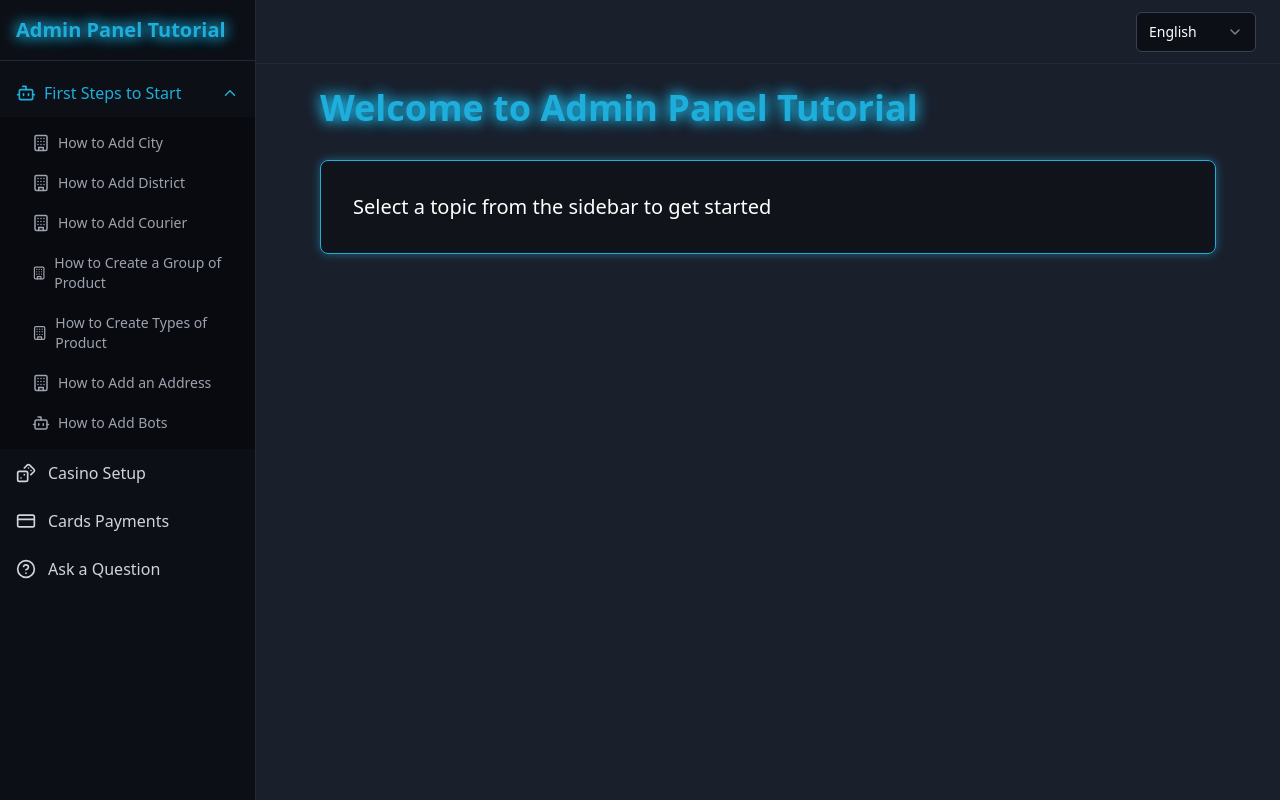
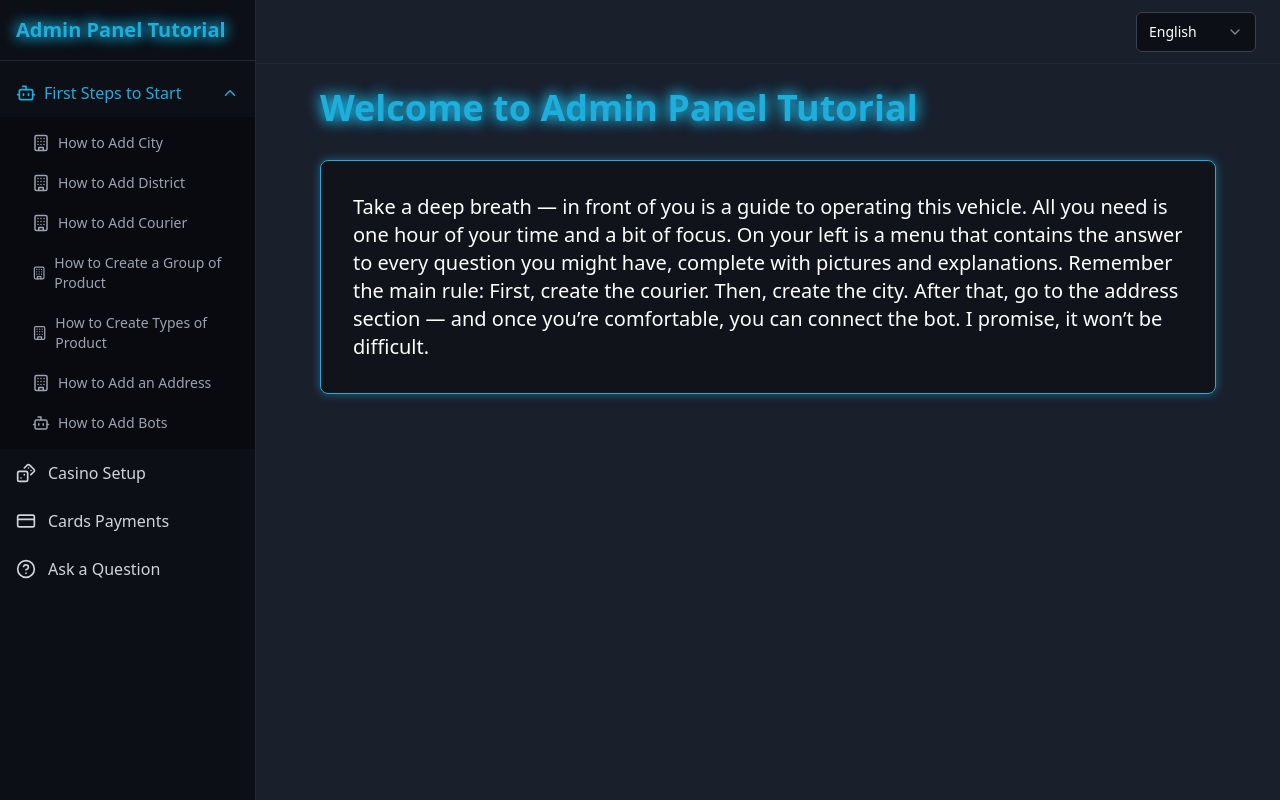
Before and after one commit to mefistas/neon-guide-admin-panel, a React (Vite) app: page / in a window 1280 px wide. Built offline with nearby package versions, Linux system fonts and the light colour scheme.

Commit message:
Code edited in Lovable Code Editor
Edited UI in Lovable

```diff
--- a/src/contexts/LanguageContext.tsx
+++ b/src/contexts/LanguageContext.tsx
@@ -78,7 +78,7 @@ const translations: Translations = {
     ru: 'Добро пожаловать в руководство по панели администратора',
   },
   'selectTopic': {
-    en: 'Select a topic from the sidebar to get started',
+    en: 'Take a deep breath — in front of you is a guide to operating this vehicle. All you need is one hour of your time and a bit of focus. On your left is a menu that contains the answer to every question you might have, complete with pictures and explanations. Remember the main rule: First, create the courier. Then, create the city. After that, go to the address section — and once you’re comfortable, you can connect the bot. I promise, it won’t be difficult.',
     ru: 'Выдохни, перед тобой путиводитель по управлению данным автомобилем. Все что тебе нужно это час времени и внимательность, слева от тебя меню в котором есть ответ на каждый твой вопрос с картиночками и пояснениями. Запомни главное правило - создаем сначла курьера, потом город, потом идем в раздел адреса и уже как освоились подключаем бота. Отвечаю сложно не будет.',
   },
   // Image alt texts
```
